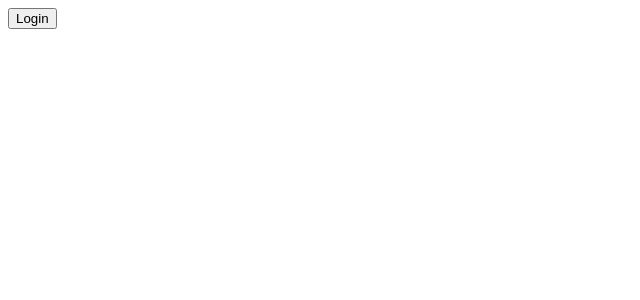
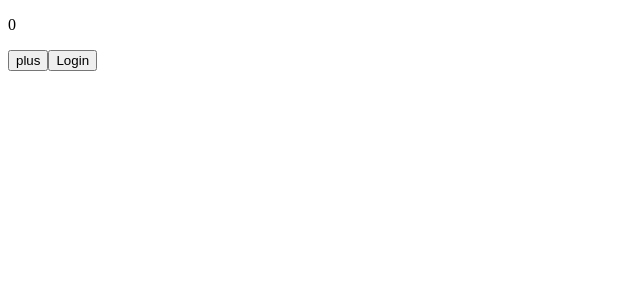
Before and after one commit to X-Career/X17-Project-HDT, a Next.js app: page /testRedux in a window 1280 px wide. Shown: the top 300 px of the page, without its empty margins (0-640 px from the left). Built offline with nearby package versions, Linux system fonts and the light colour scheme.

Commit message:
fix restApi message,createAsyncSlice

```diff
--- a/axios/restApi.js
+++ b/axios/restApi.js
@@ -27,7 +27,7 @@ export const restApi = async (method, endpointKey, requestData = null) => {
 
     return {
       data: response.data,
-      message: "Success",
+      message: response.data.message || "success",
       success: true,
       status: response.status,
     };
--- a/redux/reducer/authSlice.js
+++ b/redux/reducer/authSlice.js
@@ -9,4 +9,5 @@ const initialState = {
   error: null,
 };
 
-export const authSlice = createAsyncSlice("auth", login, initialState);
+const authSlice = createAsyncSlice("auth", login, initialState);
+export default authSlice.reducer;
--- a/redux/reducer/rootReducer.js
+++ b/redux/reducer/rootReducer.js
@@ -1,8 +1,9 @@
 import { combineReducers } from "redux";
-import { authSlice } from "./authSlice";
-
+import authSlice from "./authSlice";
+import testSlice from "./test";
 const rootReducer = combineReducers({
   auth: authSlice,
+  test: testSlice,
 });
 
 export default rootReducer;
--- /dev/null
+++ b/redux/reducer/test.js
@@ -0,0 +1,14 @@
+import { createAsyncSlice } from "../reduxToolkit";
+
+const initialState = {
+  value: 0,
+};
+
+const testSlice = createAsyncSlice("test", null, initialState, {
+  increaseValue: (state) => {
+    state.value += 1;
+  },
+});
+
+export const { increaseValue } = testSlice.actions;
+export default testSlice.reducer;
--- a/redux/reduxToolkit.js
+++ b/redux/reduxToolkit.js
@@ -8,11 +8,13 @@ export const createApiThunk = (methodName, actionName) => {
     return response;
   });
 };
-export const createAsyncSlice = (name, asyncThunk, initialState) => {
-  const slice = createSlice({
+export const createAsyncSlice = (name, asyncThunk, initialState, reducer) => {
+  return createSlice({
     name,
     initialState,
-    reducers: {},
+    reducers: reducer || {},
+    ...(asyncThunk
+      ? {
           extraReducers: (builder) => {
             builder
               .addCase(asyncThunk.pending, (state) => {
@@ -28,7 +30,7 @@ export const createAsyncSlice = (name, asyncThunk, initialState) => {
                 state.error = action.error.message;
               });
           },
+        }
+      : {}),
   });
-
-  return slice.reducer;
 };
--- a/src/pages/testRedux/index.jsx
+++ b/src/pages/testRedux/index.jsx
@@ -1,20 +1,25 @@
 import React from "react";
 import { useDispatch, useSelector } from "react-redux";
 import { login } from "../../../redux/reducer/authSlice";
-import { authSlice } from "../../../redux/reducer/authSlice";
+import { increaseValue } from "../../../redux/reducer/test";
 const index = () => {
   const dispatch = useDispatch();
   const data = useSelector((state) => state.auth);
+  const count = useSelector((state) => state.test.value);
   const dataRequest = {
-    identifier: "ieubuong@gmail.com",
+    identifier: "Sieubuong@gmail.com",
     password: "Huybeo123",
   };
   const handleLogin = () => {
     dispatch(login(dataRequest));
   };
-  console.log(data);
+  const plus = () => {
+    dispatch(increaseValue());
+  };
   return (
     <div>
+      <p>{count}</p>
+      <button onClick={plus}>plus</button>
       <button onClick={handleLogin}>Login</button>
     </div>
   );
```
Lines whose indentation alone changed are shown as unchanged.
